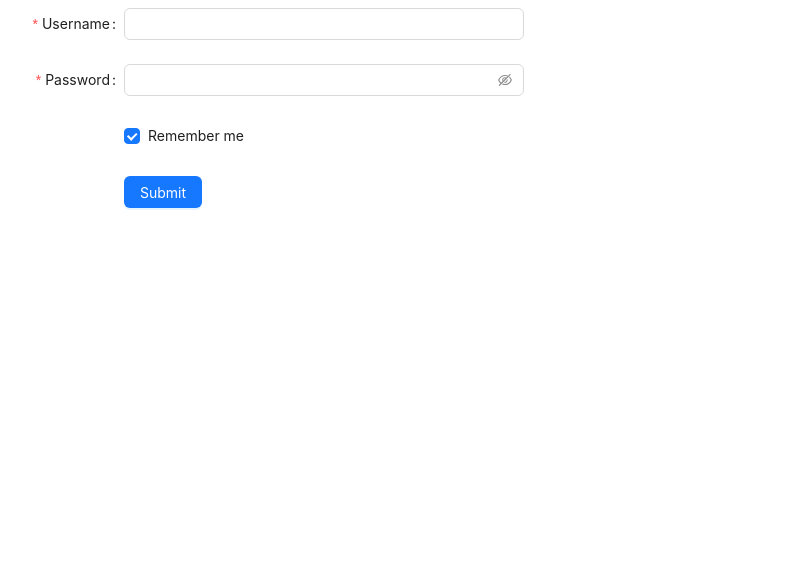
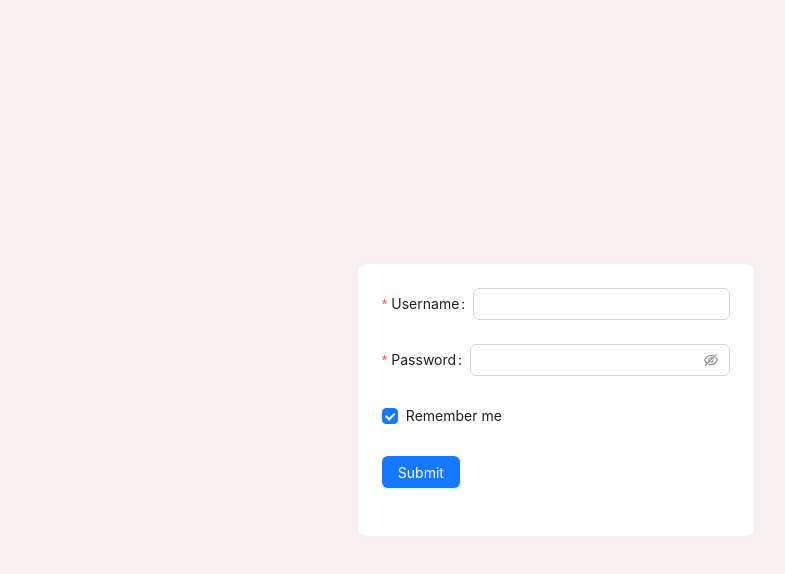
Before and after one commit to SohadSamiNassar/ProductManagement, a React (Vite) app in the folder productmanagement/: page /Login in a window 1280 px wide. Shown: the top 574 px of the page, without its empty margins (84-869 px from the left). Built offline with nearby package versions, Linux system fonts and the light colour scheme.

Commit message:
login style

```diff
--- a/productmanagement/src/App.css
+++ b/productmanagement/src/App.css
@@ -1,4 +1,14 @@
-
+body{
+    margin:0;
+}
+.login {
+    display: flex;
+    height: 100vh;
+    justify-content: center;
+    flex-direction: column;
+    align-items: center;
+    background-color: #f9f1f1;
+}
 .App {
     display: flex;
     flex-direction: column;
--- a/productmanagement/src/components/product/ProductTable.jsx
+++ b/productmanagement/src/components/product/ProductTable.jsx
@@ -20,7 +20,7 @@ export const ProductTable = () => {
             });
         }, 1000);
     };
-    const handleDelete = (key) => {
+    const handleDelete = (recordId) => {
         Swal.fire({
             title: "Are you sure?",
             text: "You won't be able to revert this!",
@@ -31,7 +31,7 @@ export const ProductTable = () => {
             confirmButtonText: "Yes, delete it!"
         }).then((result) => {
             if (result.isConfirmed) {
-                deleteItem(key);
+                deleteItem(recordId);
 
             }
         });
@@ -46,8 +46,8 @@ export const ProductTable = () => {
         setData(JSON.parse(localStorage.getItem('products')) || []);
     }
 
-    const deleteItem = (key) => {
-        setData((lst) => lst.filter((item) => item.key !== key));
+    const deleteItem = (recordId) => {
+        setData((lst) => lst.filter((item) => item.key !== recordId));
         Swal.fire({
             title: "Deleted!",
             text: "Deleted product succssfully.",
--- a/productmanagement/src/pages/Home.jsx
+++ b/productmanagement/src/pages/Home.jsx
@@ -3,7 +3,7 @@ import {  Button } from "antd";
 
 export const HomePage = () => {
     return (
-        <div>
+        <div className="homePage">
         {/*    <Button*/}
         {/*    key={"logout"} */}
         {/*    sx={{ my: 2, color: "white", display: "block" }}*/}
--- a/productmanagement/src/pages/Login.jsx
+++ b/productmanagement/src/pages/Login.jsx
@@ -1,5 +1,5 @@
 import * as React from "react";
-import { Button, Checkbox, Form, Input } from 'antd';
+import { Button, Checkbox, Form, Input, Card } from 'antd';
 import { useAuth } from "../auth/useAuth";
 
 export const LoginPage = () => {
@@ -16,16 +16,13 @@ export const LoginPage = () => {
         console.log('Failed:', errorInfo);
     };
     return (
+        <div className='login'>
+            <Card>
                 <Form
                     name="basic"
-            labelCol={{
-                span: 8,
-            }}
-            wrapperCol={{
-                span: 16,
-            }}
+
                     style={{
-                maxWidth: 600,
+                        //maxWidth: 500,
                     }}
                     initialValues={{
                         remember: true,
@@ -70,5 +67,9 @@ export const LoginPage = () => {
                         </Button>
                     </Form.Item>
                 </Form>
+            </Card>
+
+        </div>
+
     );
 };
```
Lines whose indentation alone changed are shown as unchanged.
